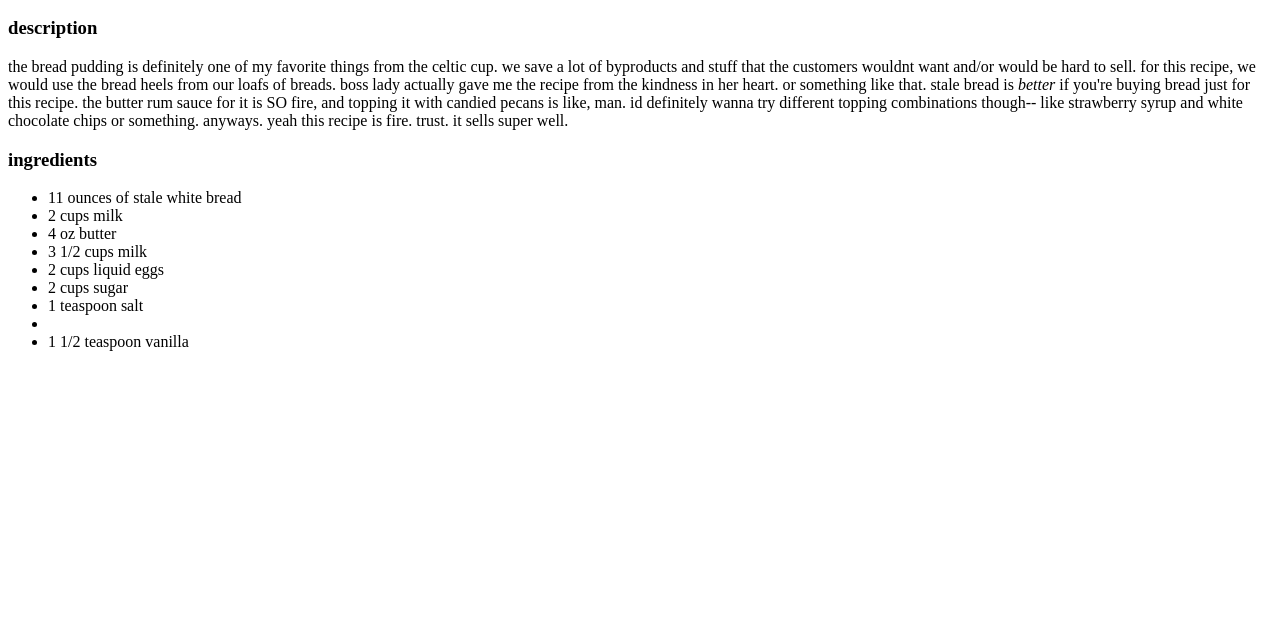
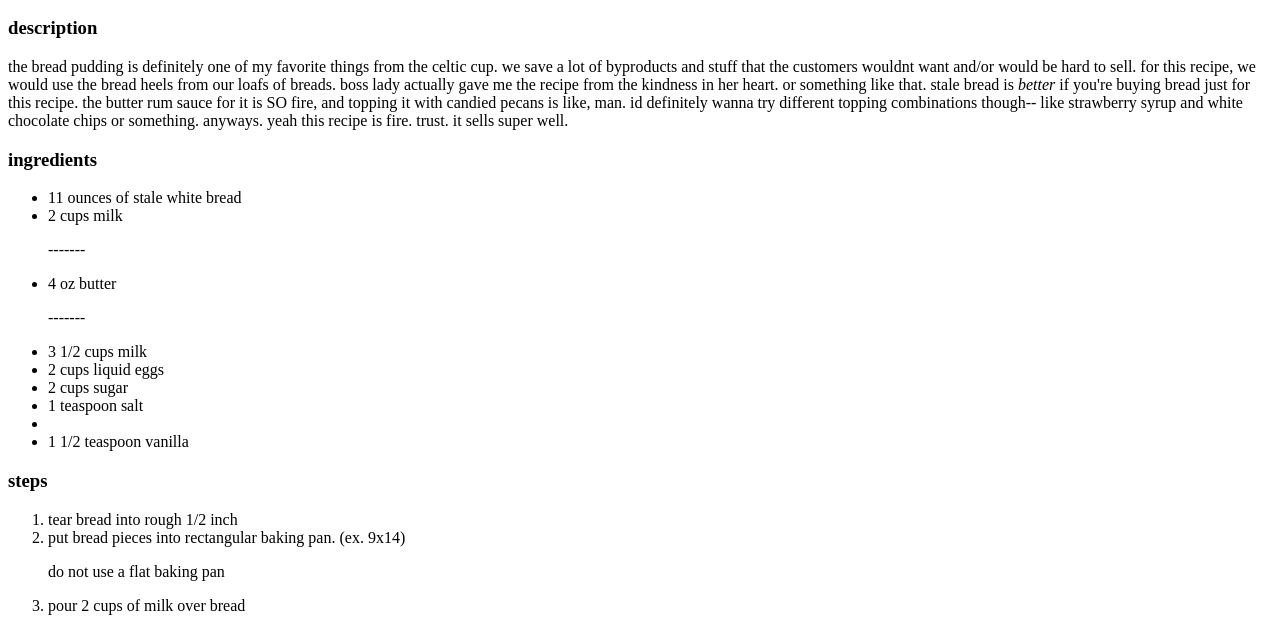
Before and after one commit to skeoswf/odin-recipes, a plain HTML site: page recipes/celticcupbreadpudding.html in a window 1280 px wide. Shown: the part 700-1331 px from the top of the page. Before the commit the page ends 1067 px from the top, so only its background shows below. Drawn offline with Linux system fonts and the light colour scheme.

Commit message:
Add fix to steps list in celticcupchickensalad

```diff
--- a/recipes/celticcupbreadpudding.html
+++ b/recipes/celticcupbreadpudding.html
@@ -24,7 +24,9 @@
         <ul>
             <li>11 ounces of stale white bread</li>
             <li>2 cups milk</li>
+            <p>-------</p>
             <li>4 oz butter</li>
+            <p>-------</p>
             <li>3 1/2 cups milk</li>
             <li>2 cups liquid eggs</li>
             <li>2 cups sugar</li>
@@ -32,5 +34,14 @@
             <li>1 1/2 teaspoon vanilla</li>
         </ul>
 
+        <h3>steps</h3>
+        <ol>
+            <li>tear bread into rough 1/2 inch</li>
+            <li>put bread pieces into rectangular baking pan. (ex. 9x14)</li>
+                <p>do not use a flat baking pan</p>
+            <li>pour 2 cups of milk over bread </li>
+        </ol>
+
+
     </body>
 </html>
```
Also changed, not shown: recipes/celticcupchickensalad.html (+3 -4 lines).
